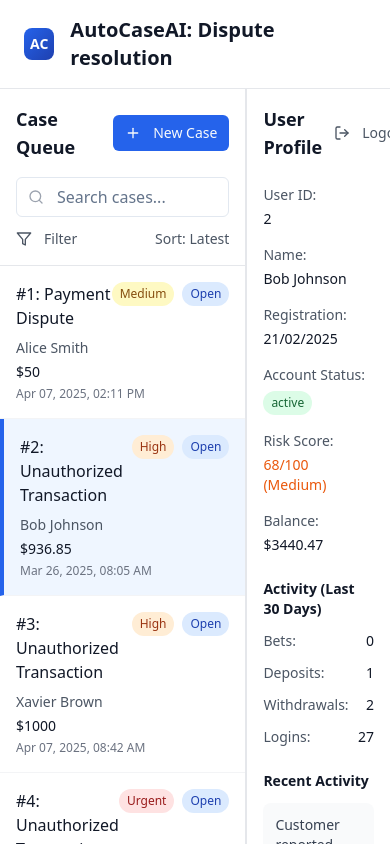
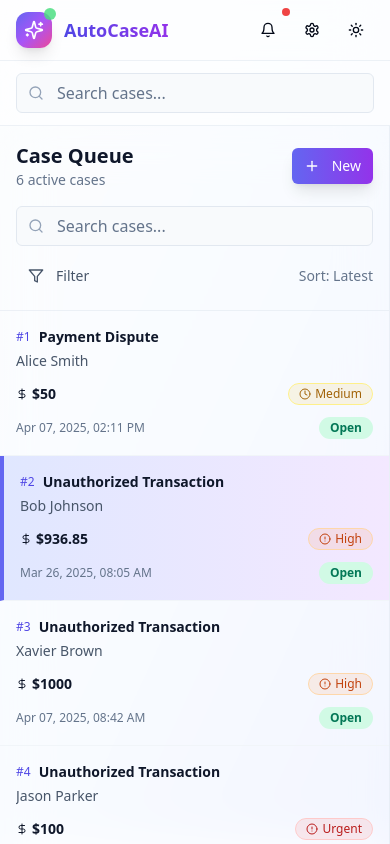
Before and after one commit to arun9501/presidio-replacement-app, a React (Vite) app: page / in a window 390 px wide. Shown: the top 844 px of the page. Built offline with nearby package versions, Linux system fonts and the light colour scheme.

Commit message:
Refactor: Improve UI, responsiveness, and theme support
- Enhanced UI with modern design elements and color schemes.
- Implemented responsive design for various screen sizes.
- Added dark and light theme support.

```diff
--- a/src/App.tsx
+++ b/src/App.tsx
@@ -1,8 +1,10 @@
+
 import { Toaster } from "@/components/ui/toaster";
 import { Toaster as Sonner } from "@/components/ui/sonner";
 import { TooltipProvider } from "@/components/ui/tooltip";
 import { QueryClient, QueryClientProvider } from "@tanstack/react-query";
 import { BrowserRouter, Routes, Route } from "react-router-dom";
+import { ThemeProvider } from "@/contexts/ThemeContext";
 import Index from "./pages/Index";
 import NotFound from "./pages/NotFound";
 
@@ -10,17 +12,18 @@ const queryClient = new QueryClient();
 
 const App = () => (
   <QueryClientProvider client={queryClient}>
+    <ThemeProvider>
       <TooltipProvider>
         <Toaster />
         <Sonner />
         <BrowserRouter>
           <Routes>
             <Route path="/" element={<Index />} />
-          {/* ADD ALL CUSTOM ROUTES ABOVE THE CATCH-ALL "*" ROUTE */}
             <Route path="*" element={<NotFound />} />
           </Routes>
         </BrowserRouter>
       </TooltipProvider>
+    </ThemeProvider>
   </QueryClientProvider>
 );
 
--- a/src/components/CaseQueue.tsx
+++ b/src/components/CaseQueue.tsx
@@ -1,8 +1,9 @@
 
-import React from 'react';
-import { Search, Filter, Plus } from 'lucide-react';
+import React, { useState } from 'react';
+import { Search, Filter, Plus, Clock, AlertCircle, DollarSign } from 'lucide-react';
 import { Button } from '@/components/ui/button';
 import { Input } from '@/components/ui/input';
+import { Badge } from '@/components/ui/badge';
 
 interface Case {
   id: number;
@@ -71,13 +72,13 @@ const cases: Case[] = [
   }
 ];
 
-const getPriorityColor = (priority: string) => {
+const getPriorityConfig = (priority: string) => {
   switch (priority) {
-    case 'Urgent': return 'bg-red-100 text-red-800';
-    case 'High': return 'bg-orange-100 text-orange-800';
-    case 'Medium': return 'bg-yellow-100 text-yellow-800';
-    case 'Low': return 'bg-green-100 text-green-800';
-    default: return 'bg-gray-100 text-gray-800';
+    case 'Urgent': return { color: 'bg-red-500/10 text-red-700 dark:text-red-400 border-red-200 dark:border-red-800', icon: AlertCircle };
+    case 'High': return { color: 'bg-orange-500/10 text-orange-700 dark:text-orange-400 border-orange-200 dark:border-orange-800', icon: AlertCircle };
+    case 'Medium': return { color: 'bg-yellow-500/10 text-yellow-700 dark:text-yellow-400 border-yellow-200 dark:border-yellow-800', icon: Clock };
+    case 'Low': return { color: 'bg-green-500/10 text-green-700 dark:text-green-400 border-green-200 dark:border-green-800', icon: Clock };
+    default: return { color: 'bg-slate-500/10 text-slate-700 dark:text-slate-400 border-slate-200 dark:border-slate-800', icon: Clock };
   }
 };
 
@@ -87,66 +88,113 @@ interface CaseQueueProps {
 }
 
 const CaseQueue: React.FC<CaseQueueProps> = ({ selectedCase, onSelectCase }) => {
+  const [searchTerm, setSearchTerm] = useState('');
+
+  const filteredCases = cases.filter(caseItem =>
+    caseItem.title.toLowerCase().includes(searchTerm.toLowerCase()) ||
+    caseItem.customer.toLowerCase().includes(searchTerm.toLowerCase())
+  );
+
   return (
-    <div className="w-80 bg-white border-r border-gray-200 flex flex-col">
-      <div className="p-4 border-b border-gray-200">
+    <div className="w-full lg:w-80 xl:w-96 bg-white/60 dark:bg-slate-900/60 backdrop-blur-xl border-r border-slate-200/60 dark:border-slate-700/60 flex flex-col">
+      {/* Header */}
+      <div className="p-4 lg:p-6 border-b border-slate-200/60 dark:border-slate-700/60">
         <div className="flex justify-between items-center mb-4">
-          <h2 className="text-lg font-semibold text-gray-900">Case Queue</h2>
-          <Button size="sm" className="bg-blue-600 hover:bg-blue-700">
+          <div>
+            <h2 className="text-xl font-bold text-slate-900 dark:text-slate-100">Case Queue</h2>
+            <p className="text-sm text-slate-500 dark:text-slate-400">{filteredCases.length} active cases</p>
+          </div>
+          <Button size="sm" className="bg-gradient-to-r from-indigo-500 to-purple-600 hover:from-indigo-600 hover:to-purple-700 text-white shadow-lg">
             <Plus className="h-4 w-4 mr-1" />
-            New Case
+            New
           </Button>
         </div>
 
-        <div className="relative mb-3">
-          <Search className="absolute left-3 top-1/2 transform -translate-y-1/2 text-gray-400 h-4 w-4" />
+        <div className="space-y-3">
+          <div className="relative">
+            <Search className="absolute left-3 top-1/2 transform -translate-y-1/2 text-slate-400 h-4 w-4" />
             <Input
               placeholder="Search cases..."
-            className="pl-10"
+              value={searchTerm}
+              onChange={(e) => setSearchTerm(e.target.value)}
+              className="pl-10 bg-slate-50 dark:bg-slate-800 border-slate-200 dark:border-slate-700 focus:border-indigo-300 dark:focus:border-indigo-500"
             />
           </div>
 
-        <div className="flex items-center justify-between text-sm text-gray-600">
-          <Button variant="ghost" size="sm" className="p-0 h-auto">
+          <div className="flex items-center justify-between">
+            <Button variant="ghost" size="sm" className="text-slate-600 dark:text-slate-400 hover:text-indigo-600 dark:hover:text-indigo-400">
               <Filter className="h-4 w-4 mr-1" />
               Filter
             </Button>
-          <span>Sort: Latest</span>
+            <span className="text-sm text-slate-500 dark:text-slate-400">Sort: Latest</span>
+          </div>
         </div>
       </div>
 
+      {/* Cases List */}
       <div className="flex-1 overflow-y-auto">
-        {cases.map((case_) => (
+        {filteredCases.map((caseItem) => {
+          const priorityConfig = getPriorityConfig(caseItem.priority);
+          const PriorityIcon = priorityConfig.icon;
+
+          return (
             <div
-            key={case_.id}
-            onClick={() => onSelectCase(case_.id)}
-            className={`p-4 border-b border-gray-100 cursor-pointer hover:bg-gray-50 transition-colors ${
-              selectedCase === case_.id ? 'bg-blue-50 border-l-4 border-l-blue-600' : ''
+              key={caseItem.id}
+              onClick={() => onSelectCase(caseItem.id)}
+              className={`group p-4 lg:p-6 border-b border-slate-100 dark:border-slate-800 cursor-pointer transition-all duration-200 hover:bg-gradient-to-r hover:from-indigo-50 hover:to-purple-50 dark:hover:from-indigo-950 dark:hover:to-purple-950 ${
+                selectedCase === caseItem.id
+                  ? 'bg-gradient-to-r from-indigo-100 to-purple-100 dark:from-indigo-900 dark:to-purple-900 border-l-4 border-l-indigo-500'
+                  : ''
               }`}
             >
-            <div className="flex justify-between items-start mb-2">
-              <span className="font-medium text-gray-900">#{case_.id}: {case_.title}</span>
-              <div className="flex items-center gap-2">
-                <span className={`px-2 py-1 rounded-full text-xs font-medium ${getPriorityColor(case_.priority)}`}>
-                  {case_.priority}
+              <div className="flex justify-between items-start mb-3">
+                <div className="flex-1 min-w-0">
+                  <div className="flex items-center gap-2 mb-1">
+                    <span className="text-xs font-medium text-indigo-600 dark:text-indigo-400">#{caseItem.id}</span>
+                    <span className="text-sm font-semibold text-slate-900 dark:text-slate-100 truncate">
+                      {caseItem.title}
                     </span>
-                {case_.status === 'Open' && (
-                  <span className="px-2 py-1 bg-blue-100 text-blue-800 rounded-full text-xs font-medium">
-                    Open
-                  </span>
-                )}
-                {case_.status === 'Resolved' && (
-                  <span className="px-2 py-1 bg-green-100 text-green-800 rounded-full text-xs font-medium">
-                    Resolved
-                  </span>
-                )}
+                  </div>
+                  <p className="text-sm text-slate-600 dark:text-slate-400 truncate">{caseItem.customer}</p>
                 </div>
               </div>
-            <div className="text-sm text-gray-600 mb-1">{case_.customer}</div>
-            <div className="text-sm font-medium text-gray-900 mb-1">{case_.amount}</div>
-            <div className="text-xs text-gray-500">{case_.date}</div>
+
+              <div className="flex items-center justify-between mb-3">
+                <div className="flex items-center gap-1 text-slate-900 dark:text-slate-100">
+                  <DollarSign className="h-3 w-3" />
+                  <span className="text-sm font-semibold">{caseItem.amount}</span>
                 </div>
-        ))}
+                <div className="flex items-center gap-2">
+                  <Badge variant="outline" className={`text-xs font-medium border ${priorityConfig.color}`}>
+                    <PriorityIcon className="h-3 w-3 mr-1" />
+                    {caseItem.priority}
+                  </Badge>
+                </div>
+              </div>
+
+              <div className="flex items-center justify-between">
+                <span className="text-xs text-slate-500 dark:text-slate-400">{caseItem.date}</span>
+                <Badge
+                  variant={caseItem.status === 'Open' ? 'default' : 'secondary'}
+                  className={`text-xs ${
+                    caseItem.status === 'Open'
+                      ? 'bg-emerald-100 text-emerald-700 dark:bg-emerald-900 dark:text-emerald-300'
+                      : 'bg-slate-100 text-slate-700 dark:bg-slate-800 dark:text-slate-300'
+                  }`}
+                >
+                  {caseItem.status}
+                </Badge>
+              </div>
+            </div>
+          );
+        })}
+
+        {filteredCases.length === 0 && (
+          <div className="flex flex-col items-center justify-center p-8 text-center">
+            <Search className="h-12 w-12 text-slate-300 dark:text-slate-600 mb-4" />
+            <p className="text-slate-500 dark:text-slate-400">No cases match your search</p>
+          </div>
+        )}
       </div>
     </div>
   );
--- /dev/null
+++ b/src/components/ThemeToggle.tsx
@@ -0,0 +1,41 @@
+
+import React from 'react';
+import { Moon, Sun, Monitor } from 'lucide-react';
+import { Button } from '@/components/ui/button';
+import {
+  DropdownMenu,
+  DropdownMenuContent,
+  DropdownMenuItem,
+  DropdownMenuTrigger,
+} from '@/components/ui/dropdown-menu';
+import { useTheme } from '@/contexts/ThemeContext';
+
+export function ThemeToggle() {
+  const { setTheme, theme } = useTheme();
+
+  return (
+    <DropdownMenu>
+      <DropdownMenuTrigger asChild>
+        <Button variant="ghost" size="icon" className="h-9 w-9">
+          <Sun className="h-4 w-4 rotate-0 scale-100 transition-all dark:-rotate-90 dark:scale-0" />
+          <Moon className="absolute h-4 w-4 rotate-90 scale-0 transition-all dark:rotate-0 dark:scale-100" />
+          <span className="sr-only">Toggle theme</span>
+        </Button>
+      </DropdownMenuTrigger>
+      <DropdownMenuContent align="end" className="min-w-[160px]">
+        <DropdownMenuItem onClick={() => setTheme('light')} className="gap-2">
+          <Sun className="h-4 w-4" />
+          Light
+        </DropdownMenuItem>
+        <DropdownMenuItem onClick={() => setTheme('dark')} className="gap-2">
+          <Moon className="h-4 w-4" />
+          Dark
+        </DropdownMenuItem>
+        <DropdownMenuItem onClick={() => setTheme('system')} className="gap-2">
+          <Monitor className="h-4 w-4" />
+          System
+        </DropdownMenuItem>
+      </DropdownMenuContent>
+    </DropdownMenu>
+  );
+}
--- a/src/components/ui/dropdown-menu.tsx
+++ b/src/components/ui/dropdown-menu.tsx
@@ -1,3 +1,4 @@
+
 import * as React from "react"
 import * as DropdownMenuPrimitive from "@radix-ui/react-dropdown-menu"
 import { Check, ChevronRight, Circle } from "lucide-react"
--- /dev/null
+++ b/src/contexts/ThemeContext.tsx
@@ -0,0 +1,58 @@
+
+import React, { createContext, useContext, useEffect, useState } from 'react';
+
+type Theme = 'dark' | 'light' | 'system';
+
+type ThemeProviderContextType = {
+  theme: Theme;
+  setTheme: (theme: Theme) => void;
+  actualTheme: 'dark' | 'light';
+};
+
+const ThemeProviderContext = createContext<ThemeProviderContextType | undefined>(undefined);
+
+export function ThemeProvider({ children }: { children: React.ReactNode }) {
+  const [theme, setTheme] = useState<Theme>(() => {
+    return (localStorage.getItem('theme') as Theme) || 'system';
+  });
+
+  const [actualTheme, setActualTheme] = useState<'dark' | 'light'>('light');
+
+  useEffect(() => {
+    const root = window.document.documentElement;
+    root.classList.remove('light', 'dark');
+
+    let resolvedTheme: 'dark' | 'light';
+
+    if (theme === 'system') {
+      resolvedTheme = window.matchMedia('(prefers-color-scheme: dark)').matches ? 'dark' : 'light';
+    } else {
+      resolvedTheme = theme;
+    }
+
+    root.classList.add(resolvedTheme);
+    setActualTheme(resolvedTheme);
+    localStorage.setItem('theme', theme);
+  }, [theme]);
+
+  const value = {
+    theme,
+    setTheme,
+    actualTheme,
+  };
+
+  return (
+    <ThemeProviderContext.Provider value={value}>
+      {children}
+    </ThemeProviderContext.Provider>
+  );
+}
+
+export const useTheme = () => {
+  const context = useContext(ThemeProviderContext);
+
+  if (context === undefined)
+    throw new Error('useTheme must be used within a ThemeProvider');
+
+  return context;
+};
--- a/src/pages/Index.tsx
+++ b/src/pages/Index.tsx
@@ -3,29 +3,81 @@ import React, { useState } from 'react';
 import CaseQueue from '@/components/CaseQueue';
 import CaseDetail from '@/components/CaseDetail';
 import UserProfile from '@/components/UserProfile';
+import { ThemeToggle } from '@/components/ThemeToggle';
+import { Search, Bell, Settings, Sparkles } from 'lucide-react';
+import { Button } from '@/components/ui/button';
+import { Input } from '@/components/ui/input';
 
 const Index = () => {
   const [selectedCase, setSelectedCase] = useState<number | null>(2);
 
   return (
-    <div className="min-h-screen bg-gray-100">
-      {/* Header */}
-      <header className="bg-white border-b border-gray-200 px-6 py-4">
-        <div className="flex justify-between items-center">
-          <div className="flex items-center gap-4">
-            <div className="h-8 w-8 bg-gradient-to-br from-blue-600 to-blue-800 rounded-lg flex items-center justify-center">
-              <span className="text-white font-bold text-sm">AC</span>
+    <div className="min-h-screen bg-gradient-to-br from-slate-50 via-blue-50 to-indigo-100 dark:from-slate-900 dark:via-slate-800 dark:to-slate-900 transition-colors duration-300">
+      {/* Modern Header */}
+      <header className="sticky top-0 z-50 backdrop-blur-xl bg-white/80 dark:bg-slate-900/80 border-b border-slate-200/60 dark:border-slate-700/60 px-4 sm:px-6 py-3">
+        <div className="flex justify-between items-center max-w-7xl mx-auto">
+          <div className="flex items-center gap-3 sm:gap-4">
+            <div className="relative">
+              <div className="h-9 w-9 sm:h-10 sm:w-10 bg-gradient-to-br from-indigo-500 via-purple-500 to-pink-500 rounded-xl flex items-center justify-center shadow-lg">
+                <Sparkles className="text-white h-5 w-5 sm:h-6 sm:w-6" />
+              </div>
+              <div className="absolute -top-1 -right-1 h-3 w-3 bg-green-400 rounded-full animate-pulse"></div>
             </div>
-            <h1 className="text-xl font-semibold text-gray-900">AutoCaseAI: Dispute resolution</h1>
+            <div>
+              <h1 className="text-lg sm:text-xl font-bold bg-gradient-to-r from-indigo-600 to-purple-600 dark:from-indigo-400 dark:to-purple-400 bg-clip-text text-transparent">
+                AutoCaseAI
+              </h1>
+              <p className="text-xs text-slate-500 dark:text-slate-400 hidden sm:block">Intelligent Dispute Resolution</p>
+            </div>
+          </div>
+
+          {/* Search Bar - Hidden on mobile */}
+          <div className="hidden md:flex items-center flex-1 max-w-md mx-8">
+            <div className="relative w-full">
+              <Search className="absolute left-3 top-1/2 transform -translate-y-1/2 text-slate-400 h-4 w-4" />
+              <Input
+                placeholder="Search cases, customers..."
+                className="pl-10 bg-slate-50 dark:bg-slate-800 border-slate-200 dark:border-slate-700 focus:border-indigo-300 dark:focus:border-indigo-500 transition-colors"
+              />
+            </div>
+          </div>
+
+          {/* Actions */}
+          <div className="flex items-center gap-2">
+            <Button variant="ghost" size="icon" className="h-9 w-9 relative hover:bg-slate-100 dark:hover:bg-slate-800">
+              <Bell className="h-4 w-4" />
+              <span className="absolute -top-1 -right-1 h-2 w-2 bg-red-500 rounded-full"></span>
+            </Button>
+            <Button variant="ghost" size="icon" className="h-9 w-9 hover:bg-slate-100 dark:hover:bg-slate-800">
+              <Settings className="h-4 w-4" />
+            </Button>
+            <ThemeToggle />
           </div>
         </div>
       </header>
 
+      {/* Mobile Search - Visible only on mobile */}
+      <div className="md:hidden px-4 py-3 bg-white/80 dark:bg-slate-900/80 backdrop-blur-xl border-b border-slate-200/60 dark:border-slate-700/60">
+        <div className="relative">
+          <Search className="absolute left-3 top-1/2 transform -translate-y-1/2 text-slate-400 h-4 w-4" />
+          <Input
+            placeholder="Search cases..."
+            className="pl-10 bg-slate-50 dark:bg-slate-800 border-slate-200 dark:border-slate-700"
+          />
+        </div>
+      </div>
+
       {/* Main Content */}
-      <div className="flex h-[calc(100vh-73px)]">
-        <CaseQueue selectedCase={selectedCase} onSelectCase={setSelectedCase} />
-        <CaseDetail caseId={selectedCase} />
-        <UserProfile />
+      <div className="flex flex-col lg:flex-row h-[calc(100vh-120px)] lg:h-[calc(100vh-73px)] max-w-7xl mx-auto">
+        <div className="flex-1 flex flex-col lg:flex-row min-h-0">
+          <CaseQueue selectedCase={selectedCase} onSelectCase={setSelectedCase} />
+          <div className="flex-1 flex flex-col lg:flex-row min-h-0">
+            <CaseDetail caseId={selectedCase} />
+            <div className="hidden xl:block">
+              <UserProfile />
+            </div>
+          </div>
+        </div>
       </div>
     </div>
   );
```
Lines whose indentation alone changed are shown as unchanged.
